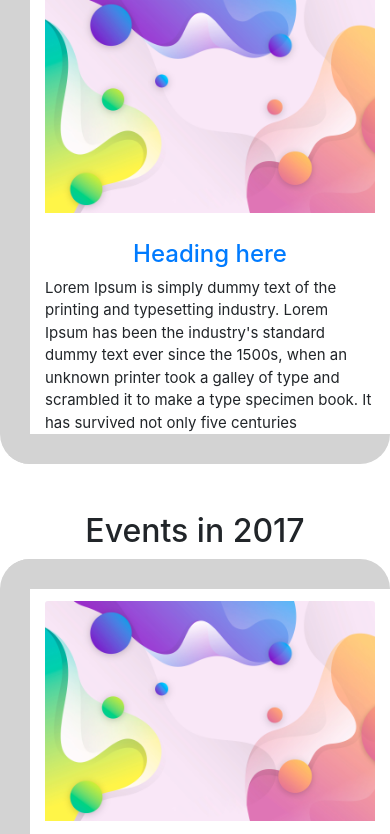
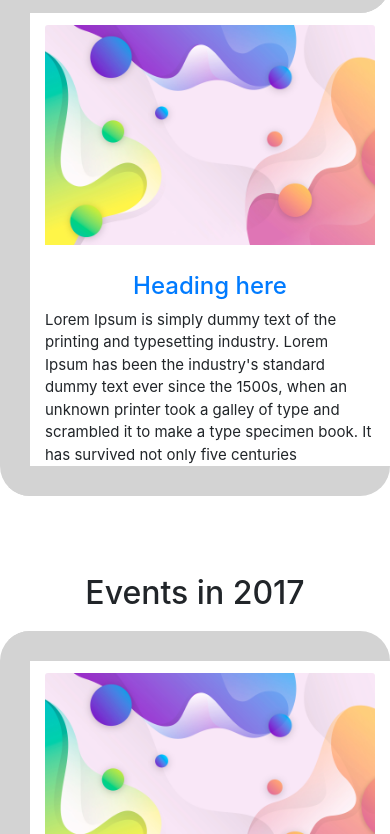
Before and after one commit to Vedant5979/events, a plain HTML site: page inno.html in a window 390 px wide. Shown: the part 1166-2000 px from the top of the page. Drawn offline with nearby package versions, Linux system fonts and the light colour scheme.

Commit message:
Add files via upload

```diff
--- a/style.css
+++ b/style.css
@@ -14,6 +14,8 @@ body{
      }
      #event_title{
         justify-content: center;
+        margin-top:30px;
+        margin-bottom:10px;
      }
     .card{
     width:280px;
@@ -29,6 +31,11 @@ body{
 
 }
 
+ #event_title{
+        justify-content: center;
+        margin-top:30px;
+        margin-bottom:10px;
+     }
 
 #head_box{
     border: 4px solid;
```
